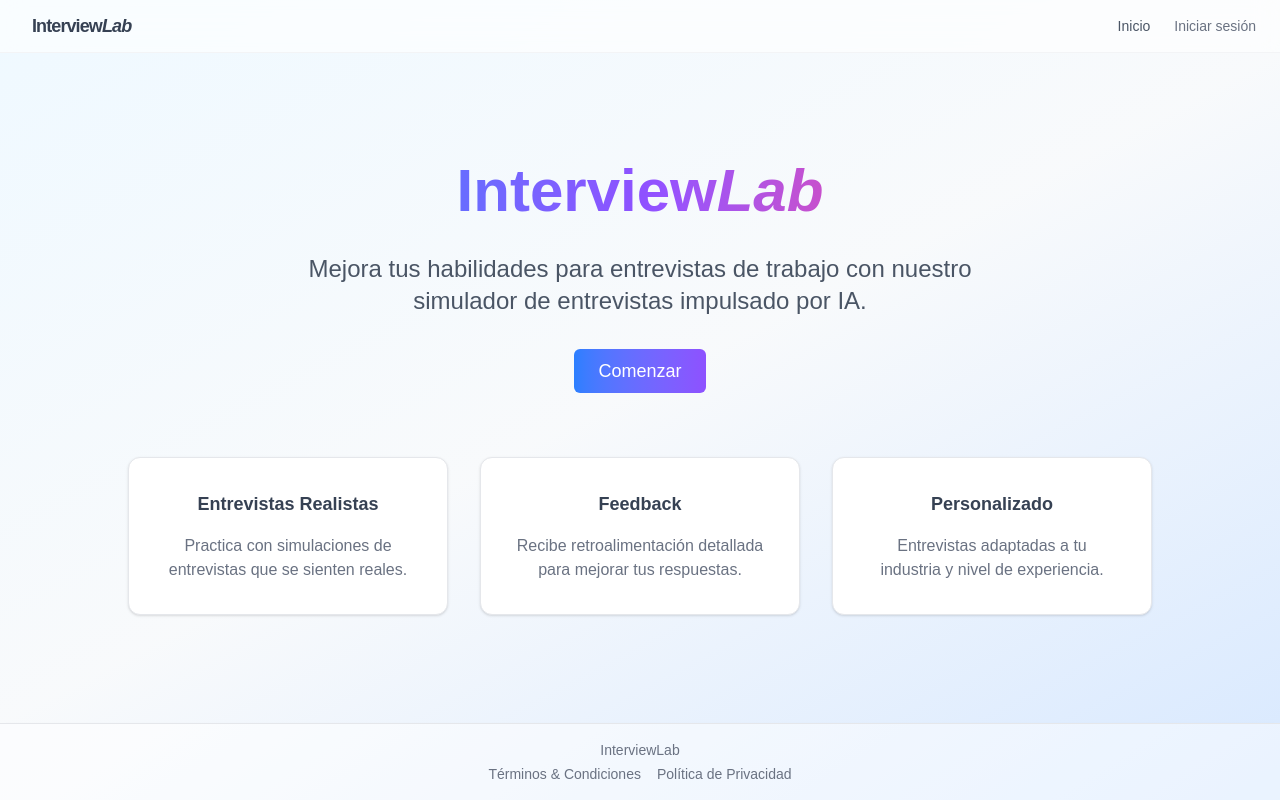
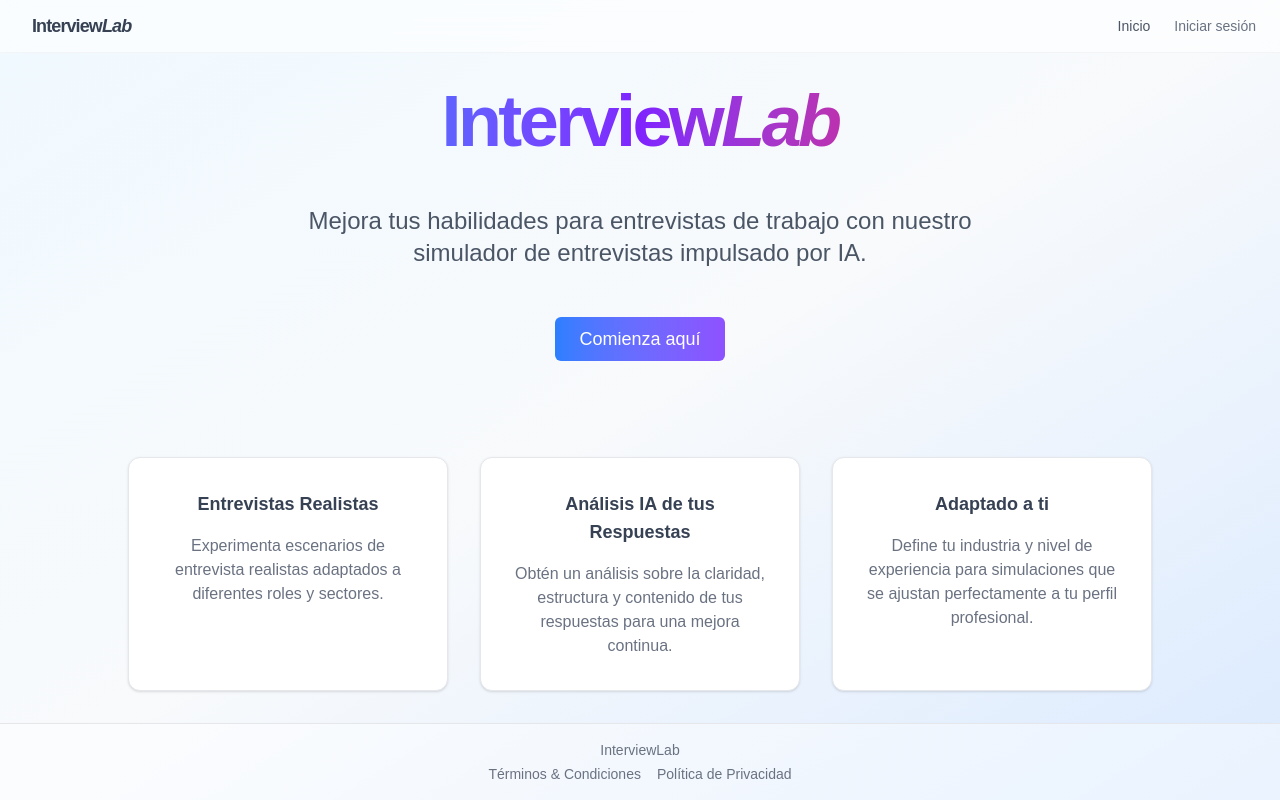
Before and after one commit to bpobletem/InterviewLab, a Next.js app: page / in a window 1280 px wide. Built offline with nearby package versions, Linux system fonts and the light colour scheme; no server answers.

Commit message:
edit css y texto

```diff
--- a/src/app/(public)/layout.tsx
+++ b/src/app/(public)/layout.tsx
@@ -9,7 +9,7 @@ export default function PublicLayout({
   return (
     <>
       <Navbar />
-      <div className="flex-grow overflow-y-auto content-center justify-center py-4 bg-gradient-to-br from-sky-50 via-slate-50 to-blue-100">
+      <div className="flex-grow overflow-y-auto content-center justify-center py-4">
         {children}
       </div>
       <Footer />
--- a/src/app/(public)/page.tsx
+++ b/src/app/(public)/page.tsx
@@ -2,20 +2,20 @@ export default function LandingPage() {
   return (
     <main className="text-gray-600 flex flex-col items-center justify-center px-4">
       <div className="text-center max-w-2xl">
-        <h1 className="text-3xl md:text-6xl font-bold mb-8 bg-gradient-to-r from-blue-500 via-violet-500 to-pink-500 text-transparent bg-clip-text">
+        <h1 className="text-3xl md:text-7xl font-bold mb-8 md:mb-12 bg-gradient-to-r from-blue-500 via-violet-600 to-pink-600 text-transparent bg-clip-text tracking-tighter">
           Interview
           <span className="italic">Lab</span>
         </h1>
-        <p className="text-gray-600 text-lg md:text-2xl mb-8">
+        <p className="text-gray-600 text-lg md:text-2xl mb-8 md:mb-12">
           Mejora tus habilidades para entrevistas de trabajo con nuestro simulador de entrevistas impulsado por IA.
         </p>
 
-        <div className="flex gap-4 justify-center mb-8">
+        <div className="flex gap-4 justify-center mb-8 md:mb-12">
           <a
             href="/entrevista"
-            className="bg-gradient-to-r from-blue-500 to-violet-500 text-lg text-white mb-8 px-6 py-2 rounded-md hover:transform hover:scale-105 transition"
+            className="bg-gradient-to-r from-blue-500 to-violet-500 text-lg text-white mb-8 md:mb-12 px-6 py-2 rounded-md hover:transform hover:scale-105 transition"
           >
-            Comenzar
+            Comienza aquí
           </a>
         </div>
       </div>
@@ -23,15 +23,15 @@ export default function LandingPage() {
       <div className="grid grid-cols-1 sm:grid-cols-3 gap-8 max-w-5xl w-full">
         <Feature
           title="Entrevistas Realistas"
-          description="Practica con simulaciones de entrevistas que se sienten reales."
+          description="Experimenta escenarios de entrevista realistas adaptados a diferentes roles y sectores."
         />
         <Feature
-          title="Feedback"
-          description="Recibe retroalimentación detallada para mejorar tus respuestas."
+          title="Análisis IA de tus Respuestas"
+          description="Obtén un análisis sobre la claridad, estructura y contenido de tus respuestas para una mejora continua."
         />
         <Feature
-          title="Personalizado"
-          description="Entrevistas adaptadas a tu industria y nivel de experiencia."
+          title="Adaptado a ti"
+          description="Define tu industria y nivel de experiencia para simulaciones que se ajustan perfectamente a tu perfil profesional."
         />
       </div>
     </main>
--- a/src/components/Conversation.tsx
+++ b/src/components/Conversation.tsx
@@ -120,7 +120,10 @@ No repitas, interpretes ni comentes el contenido del currículum o descripción
       {isLoadingFeedback && (
         <div className="fixed inset-0 bg-black bg-opacity-50 flex items-center justify-center z-50">
           <div className="bg-white p-6 rounded-lg shadow-xl flex flex-col items-center">
-            <div className="animate-spin rounded-full h-12 w-12 border-t-2 border-b-2 border-gray-900 mb-4"></div>
+            <svg className="animate-spin h-8 w-8 text-gray-500" xmlns="http://www.w3.org/2000/svg" fill="none" viewBox="0 0 24 24">
+              <circle className="opacity-25" cx="12" cy="12" r="10" stroke="currentColor" strokeWidth="4"></circle>
+              <path className="opacity-75" fill="currentColor" d="M4 12a8 8 0 018-8V0C5.373 0 0 5.373 0 12h4zm2 5.291A7.962 7.962 0 014 12H0c0 3.042 1.135 5.824 3 7.938l3-2.647z"></path>
+            </svg>
             <p className="text-gray-800 font-medium text-lg">Preparando feedback...</p>
           </div>
         </div>
--- a/src/components/ResumeForm.tsx
+++ b/src/components/ResumeForm.tsx
@@ -59,7 +59,7 @@ export function ResumeForm({ onComplete }: ResumeFormProps) {
           </label>
           <label
             htmlFor="file-input-resume"
-            className={`w-full flex items-center px-4 py-3 border-2 border-gray-200 rounded-md bg-white transition-colors duration-300 cursor-pointer focus:border-foreground/50 focus:outline-none focus:ring-1 focus:ring-foreground/5 ${
+            className={`w-full flex items-center px-4 py-4 border-2 border-gray-200 rounded-md bg-white transition-colors duration-300 cursor-pointer focus:border-foreground/50 focus:outline-none focus:ring-1 focus:ring-foreground/5 ${
               file ? 'text-gray-800' : 'text-gray-500'
             }`}
           >
@@ -86,9 +86,12 @@ export function ResumeForm({ onComplete }: ResumeFormProps) {
             id="text"
             value={text}
             onChange={(e) => setText(e.target.value)}
-            className="w-full px-4 py-3 border-2 border-gray-200 rounded-md h-40 text-gray-800 resize-none transition-colors duration-300 focus:border-foreground/50 focus:outline-none focus:ring-1 focus:ring-foreground/5 cursor-text"
+            className="w-full px-4 py-4 border-2 border-gray-200 rounded-md h-40 text-gray-800 resize-none transition-colors duration-300 focus:border-foreground/50 focus:outline-none focus:ring-1 focus:ring-foreground/5 cursor-text"
             placeholder="Describe el puesto con el mayor detalle posible para una entrevista más precisa..."
           />
+          <div className="mt-4 p-2 bg-slate-50 border border-slate-200 rounded-md text-sm text-slate-600">
+            <span className="font-semibold text-slate-700">Pro tip:</span> Te recomendamos copiar y pegar la descripción del puesto de trabajo o práctica al que quieres postular (ej. desde LinkedIn, la web de la empresa, etc.).
+          </div>
         </div>
 
         <div className="text-right">
@@ -109,7 +112,7 @@ export function ResumeForm({ onComplete }: ResumeFormProps) {
           </button>
 
           {message && (
-            <div className={`p-3 rounded-md text-sm ${message.includes('Error') ? 'bg-red-50 text-red-600 border border-red-200' : 'bg-green-50 text-green-600 border border-green-200'}`}>
+            <div className={`p-2 rounded-md text-sm ${message.includes('Error') ? 'bg-red-50 text-red-600 border border-red-200' : 'bg-green-50 text-green-600 border border-green-200'}`}>
               {message}
             </div>
           )}
```
